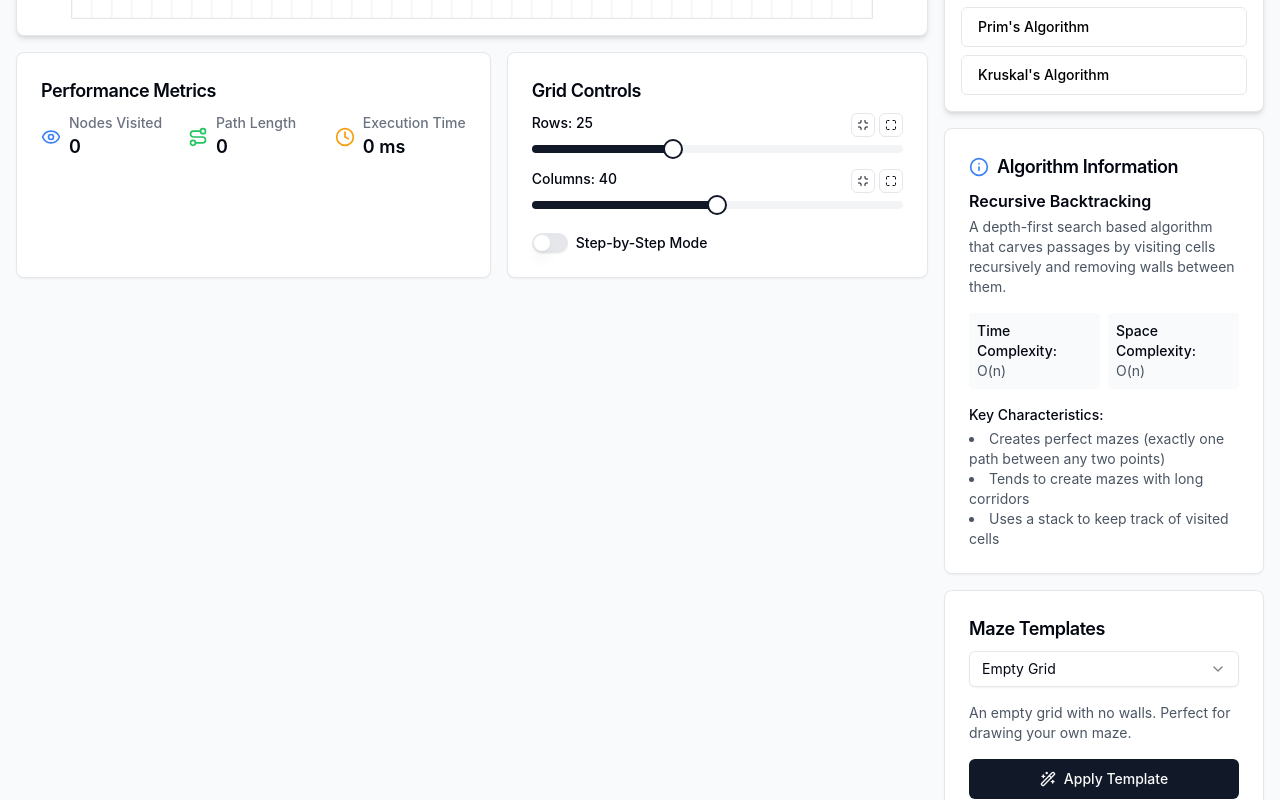
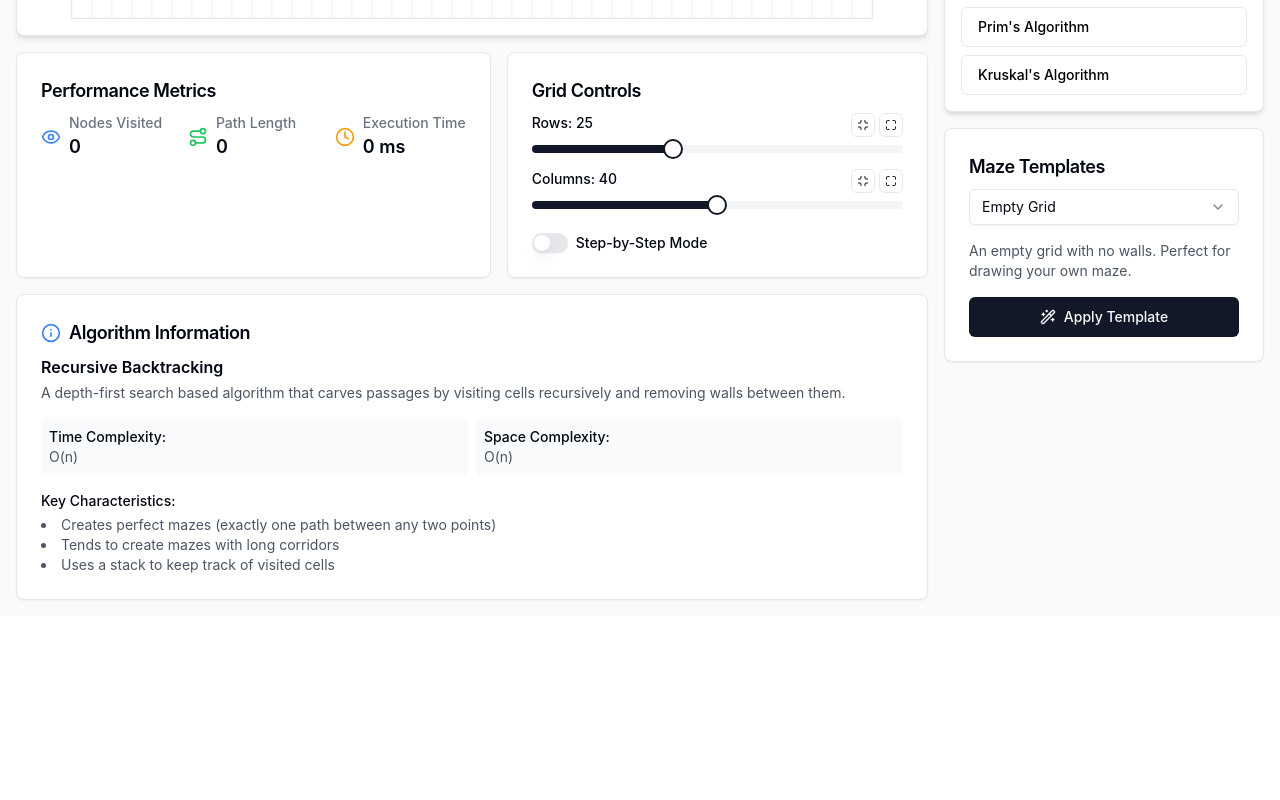
Before and after one commit to MeSarthak/Maze-Generation-Pathfinding-Visualizer, a React (Vite) app: page / in a window 1280 px wide. Shown: the part 712-1512 px from the top of the page. After the commit the page ends 1328 px from the top, so only its background shows below. Built offline with nearby package versions, Linux system fonts and the light colour scheme.

Commit message:
Improved UI

```diff
--- a/src/App.jsx
+++ b/src/App.jsx
@@ -533,6 +533,11 @@ export default function MazeVisualizer() {
                   isRunning={gridState !== "idle"}
                 />
               </div>
+
+
+              <AlgorithmInfo algorithm={selectedAlgorithm} tab={activeTab} />
+
+
             </div>
 
             <div className="w-full lg:w-80 space-y-4">
@@ -545,16 +550,12 @@ export default function MazeVisualizer() {
                 onSpeedChange={handleSpeedChange}
                 gridState={gridState}
               />
-
               <AlgorithmTabs
                 activeTab={activeTab}
                 onTabChange={handleTabChange}
                 selectedAlgorithm={selectedAlgorithm}
                 onAlgorithmSelect={handleAlgorithmSelect}
               />
-
-              <AlgorithmInfo algorithm={selectedAlgorithm} tab={activeTab} />
-
               <MazeTemplates onApplyTemplate={handleApplyTemplate} />
             </div>
           </div>
--- a/src/components/comparison-view.jsx
+++ b/src/components/comparison-view.jsx
@@ -1,5 +1,3 @@
-"use client"
-
 import { Card, CardContent, CardHeader, CardTitle } from "./ui/card"
 import { Button } from "./ui/button"
 import { Select, SelectContent, SelectItem, SelectTrigger, SelectValue } from "./ui/select"
--- a/src/components/control-panel.jsx
+++ b/src/components/control-panel.jsx
@@ -1,4 +1,3 @@
-"use client"
 
 import { Slider } from "./ui/slider"
 import { Button } from "./ui/button"
--- a/src/components/grid-controls.jsx
+++ b/src/components/grid-controls.jsx
@@ -1,5 +1,3 @@
-"use client"
-
 import { Card, CardContent, CardHeader, CardTitle } from "./ui/card"
 import { Slider } from "./ui/slider"
 import { Button } from "./ui/button"
--- a/src/components/maze-grid.jsx
+++ b/src/components/maze-grid.jsx
@@ -1,5 +1,3 @@
-"use client"
-
 import { useRef, useEffect } from "react"
 
 export default function MazeGrid({ grid, onCellClick, onCellMouseDown, onCellMouseEnter, onCellMouseUp }) {
--- a/src/components/maze-templates.jsx
+++ b/src/components/maze-templates.jsx
@@ -1,5 +1,3 @@
-"use client"
-
 import { useState } from "react"
 import { Card, CardContent, CardHeader, CardTitle } from "./ui/card"
 import { Button } from "./ui/button"
```
